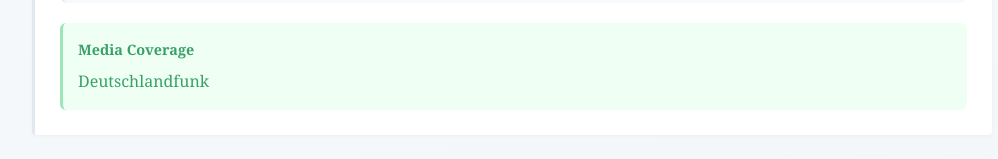
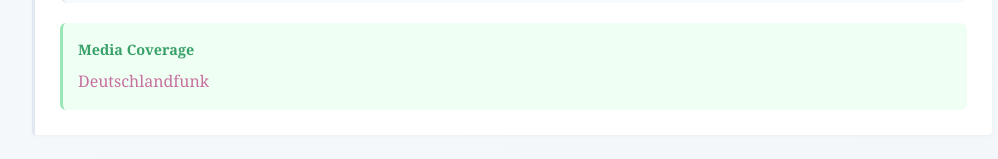
Before and after one commit to shushanm/shushanmargaryan, a plain HTML site: page index.html in a window 1280 px wide. Shown: the part 1224-1383 px from the top of the page, without its empty margins (128-1126 px from the left). Drawn offline with Linux system fonts and the light colour scheme.

Commit message:
Update index.html

```diff
--- a/index.html
+++ b/index.html
@@ -309,7 +309,7 @@
         }
 
         .media-link {
-            color: #38a169;
+            color: #a169;
             text-decoration: none;
             font-weight: 500;
         }
@@ -459,7 +459,7 @@
             </div>
 
             <div class="hero-photo">
-                <img src="Shu-38(1).jpg" alt="Shushan Margaryan" class="profile-photo">
+                <img src="Shu-38 (1).jpg" alt="Shushan Margaryan" class="profile-photo">
             </div>
         </section>
 
```
